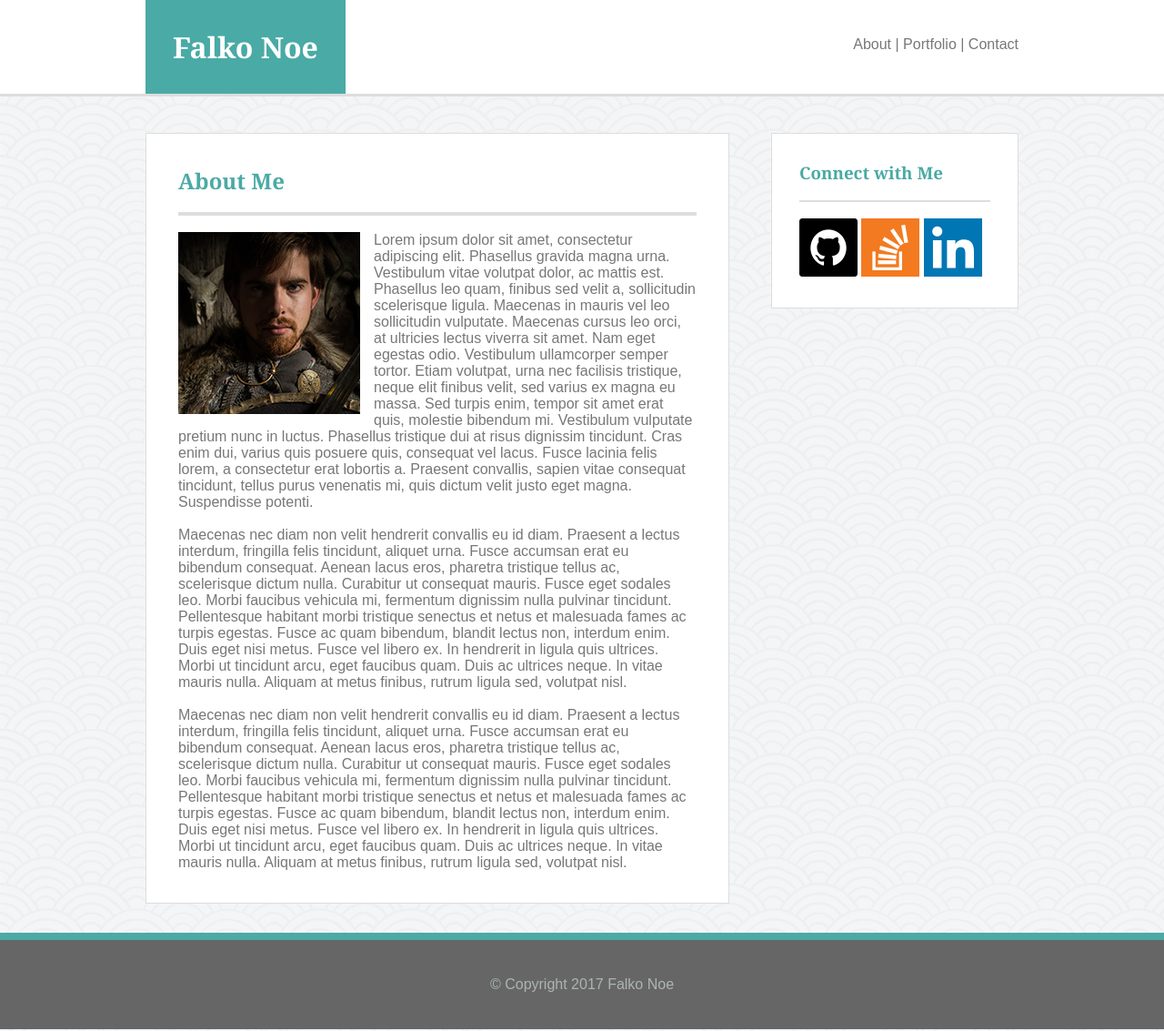
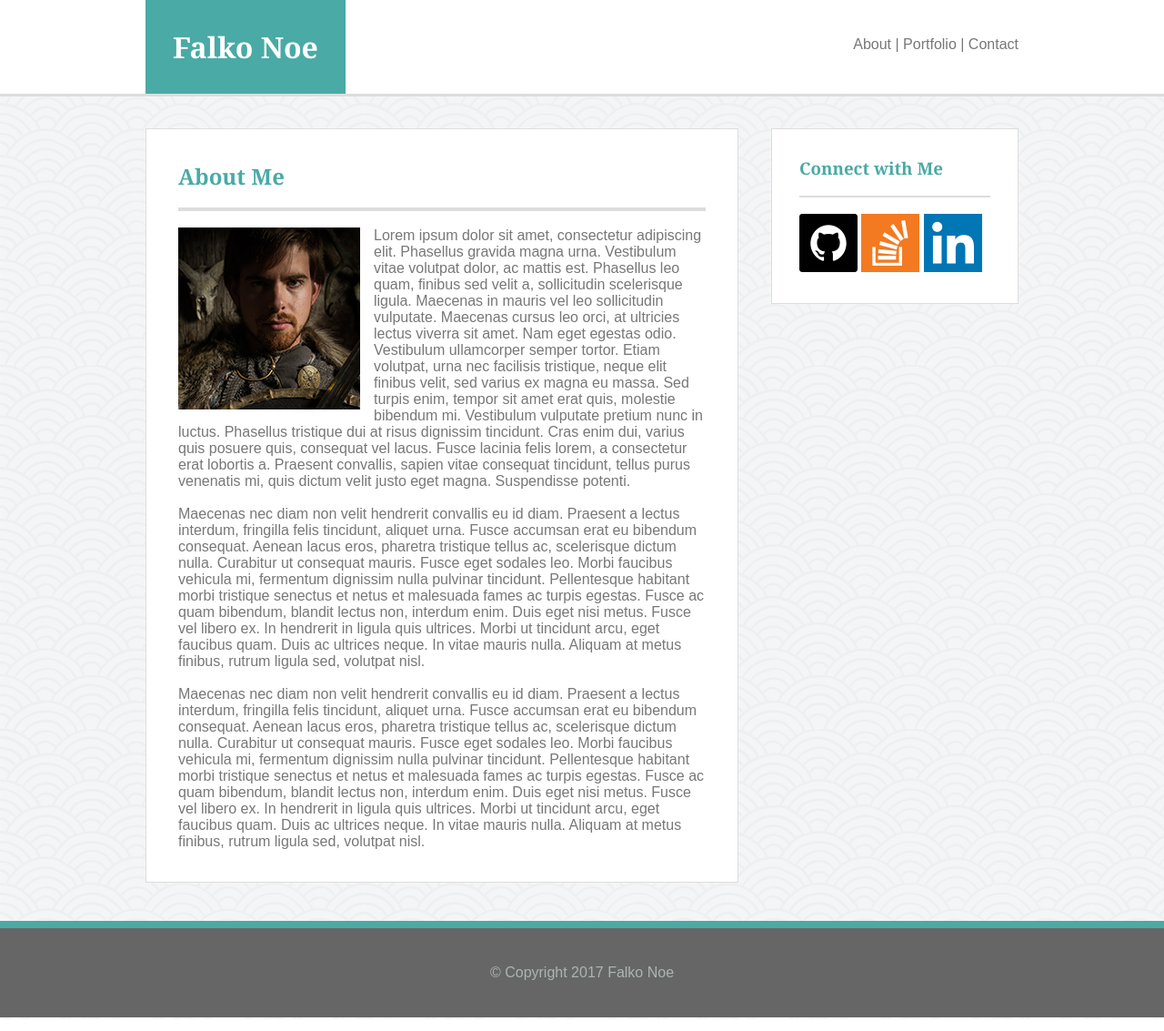
Before and after one commit to CodingKaiser/Basic-Portfolio, a PHP site: page / in a window 1280 px wide. Shown: the whole page at 91% size. Run offline with PHP 8.4, Linux system fonts and the light colour scheme.

Commit message:
Deleted a space.

```diff
--- a/assets/css/style.css
+++ b/assets/css/style.css
@@ -1,4 +1,4 @@
-/*GENERAL SETTINGS */
+/*GENERAL SETTINGS*/
 
 * {
 	margin: 0px;
@@ -127,16 +127,17 @@ header {
 
 .about-me-content {
 	margin: 0 auto;
+	padding-bottom: 15px;
 	overflow: auto;
 	width: 960px;
 }
 
 .main-content {
-	margin-right: 20px;
-	margin-bottom: 20px;
-	margin-top: 20px;
+	margin-right: 15px;
+	margin-bottom: 15px;
+	margin-top: 15px;
 	padding: 35px;
-	width: 570px;
+	width: 580px;
 	float: left;
 	background-color: #ffffff;
 	border: 0.5px solid #dddddd
@@ -147,8 +148,8 @@ article {
 }
 
 .connect-with-me {
-	margin-left: 20px;
-	margin-top: 20px;
+	margin-left: 15px;
+	margin-top: 15px;
 	padding: 30px;
 	width: 210px;
 	float: right;
@@ -158,7 +159,7 @@ article {
 
 /* FOOTER */
 
-.push {
+.push { /*ADDED FOR STICKY FOOTER */
 	height: 120px;
 }
 
@@ -206,7 +207,8 @@ footer {
 	padding-top: 20px;
 	padding-bottom: 20px;
 	width: 100%;
-	background: white;
+	background-color: #4aaaa5;
+	color: white;
 	top: 130px;
 }
 
```
